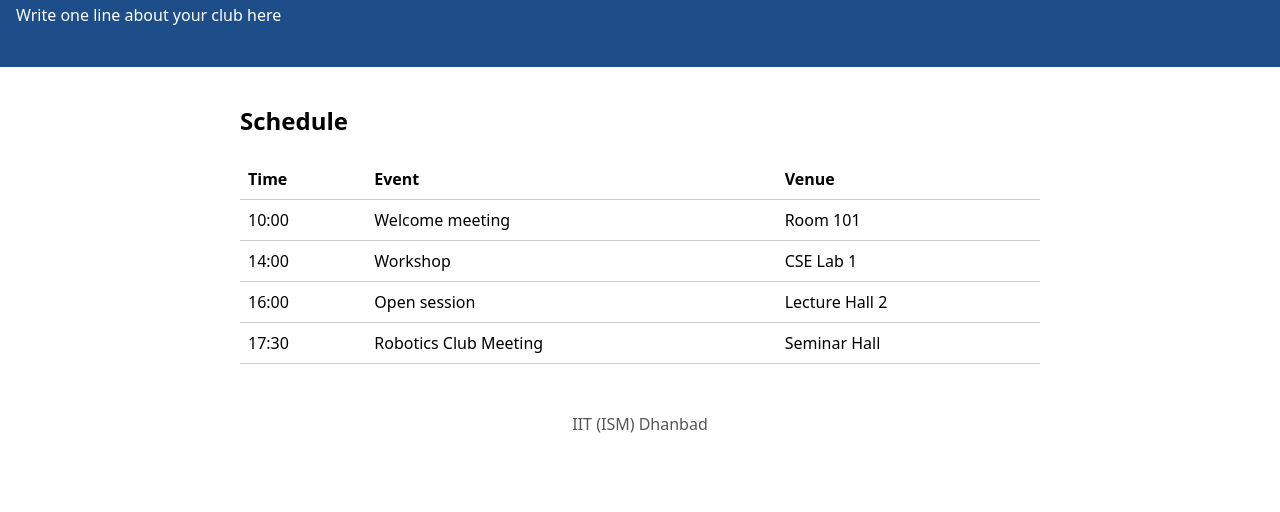
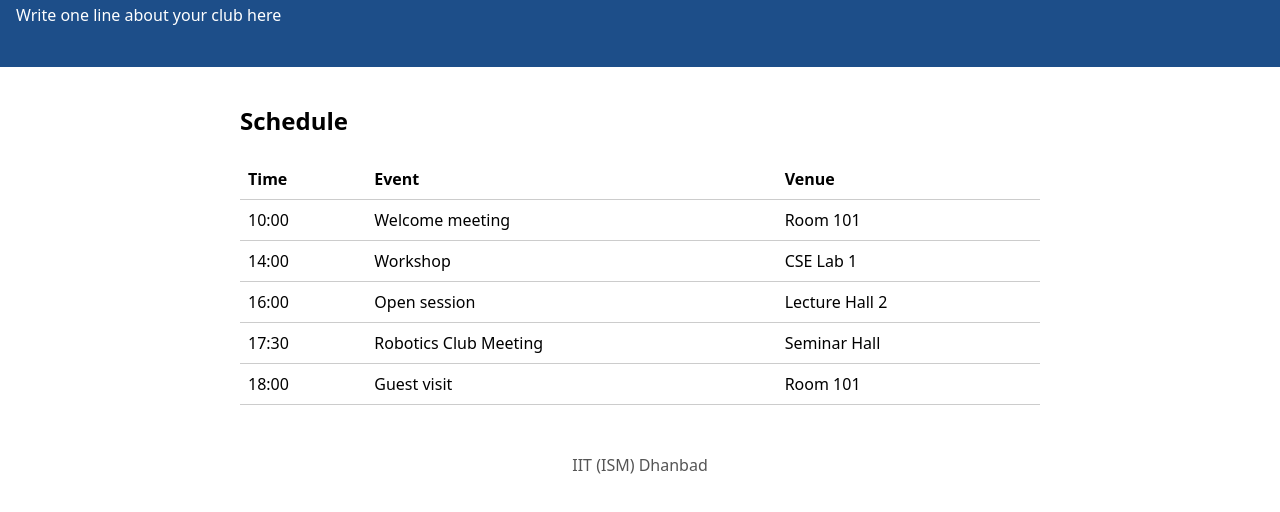
Before and after one commit to Divyanka-swami/Robotics-Club, a plain HTML site: page index.html in a window 1280 px wide. Shown: the part 112-624 px from the top of the page. Drawn offline with Linux system fonts and the light colour scheme.

Commit message:
Add guest visit from <Robotics-Club>

```diff
--- a/index.html
+++ b/index.html
@@ -24,6 +24,7 @@
           <tr><td>14:00</td><td>Workshop</td><td>CSE Lab 1</td></tr>
           <tr><td>16:00</td><td>Open session</td><td>Lecture Hall 2</td></tr>
 	  <tr><td>17:30</td><td>Robotics Club Meeting</td><td>Seminar Hall</td></tr>
+	  <tr><td>18:00</td><td>Guest visit<Robotics-Club></td><td>Room 101</td></tr>
         </tbody>
       </table>
     </section>
```
